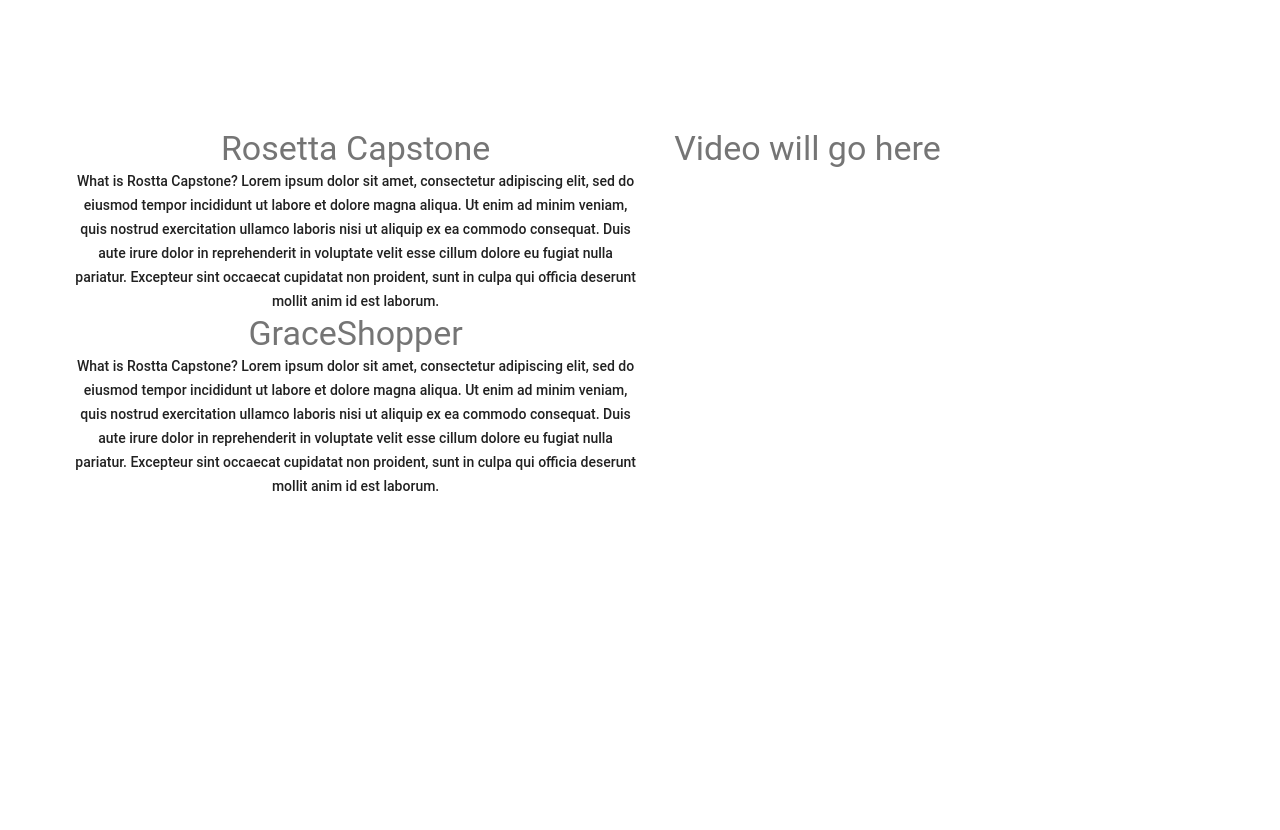
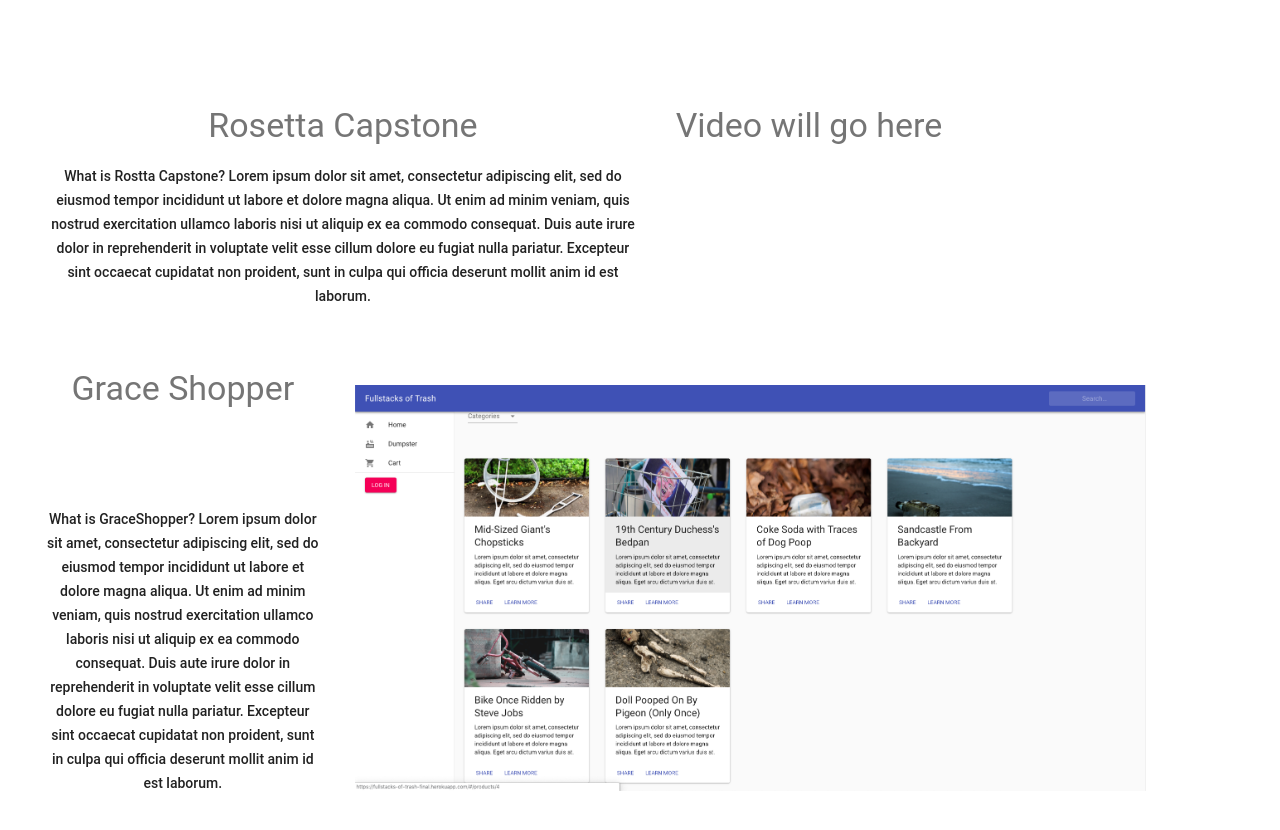
Before and after one commit to phaseharry/personal_website, a React app: page /projects in a window 1280 px wide. Before the commit the page ends 800 px from the top, so only its background shows below. Built offline with nearby package versions, Linux system fonts and the light colour scheme.

Commit message:
added graceshopper pic

```diff
--- a/client/components/Projects.js
+++ b/client/components/Projects.js
@@ -1,5 +1,4 @@
 import React from 'react'
-import { Typography } from '@material-ui/core'
 
 import RosettaCapstone from './Projects/RosettaCapstone'
 import GraceShopper from './Projects/GraceShopper'
--- a/client/components/Projects/GraceShopper.js
+++ b/client/components/Projects/GraceShopper.js
@@ -6,13 +6,13 @@
     return (
       <div className='individual'>
         <div className='projectText'>
-          <Typography align='center' variant='display1'>GraceShopper</Typography>
+          <Typography align='center' variant='display1'>Grace Shopper</Typography>
           <Typography align='center' variant='body2'>
-            What is Rostta Capstone? Lorem ipsum dolor sit amet, consectetur adipiscing elit, sed do eiusmod tempor incididunt ut labore et dolore magna aliqua. Ut enim ad minim veniam, quis nostrud exercitation ullamco laboris nisi ut aliquip ex ea commodo consequat. Duis aute irure dolor in reprehenderit in voluptate velit esse cillum dolore eu fugiat nulla pariatur. Excepteur sint occaecat cupidatat non proident, sunt in culpa qui officia deserunt mollit anim id est laborum.
+            What is GraceShopper? Lorem ipsum dolor sit amet, consectetur adipiscing elit, sed do eiusmod tempor incididunt ut labore et dolore magna aliqua. Ut enim ad minim veniam, quis nostrud exercitation ullamco laboris nisi ut aliquip ex ea commodo consequat. Duis aute irure dolor in reprehenderit in voluptate velit esse cillum dolore eu fugiat nulla pariatur. Excepteur sint occaecat cupidatat non proident, sunt in culpa qui officia deserunt mollit anim id est laborum.
           </Typography>
         </div>
         <div className='projectMedia'>
-
+          <img src='/public/graceshopper2.png' className='graceshopperImg'></img>
         </div>
       </div>
     )
--- a/client/components/Projects/RosettaCapstone.js
+++ b/client/components/Projects/RosettaCapstone.js
@@ -6,7 +6,7 @@
     return (
       <div className='individual'>
         <div className='projectText'>
-          <Typography align='center' variant='display1'>Rosetta Capstone</Typography>
+          <Typography align='center' variant='display1' className='projectHeading'>Rosetta Capstone</Typography>
           <Typography align='center' variant='body2'>
             What is Rostta Capstone? Lorem ipsum dolor sit amet, consectetur adipiscing elit, sed do eiusmod tempor incididunt ut labore et dolore magna aliqua. Ut enim ad minim veniam, quis nostrud exercitation ullamco laboris nisi ut aliquip ex ea commodo consequat. Duis aute irure dolor in reprehenderit in voluptate velit esse cillum dolore eu fugiat nulla pariatur. Excepteur sint occaecat cupidatat non proident, sunt in culpa qui officia deserunt mollit anim id est laborum.
           </Typography>
--- a/public/style.css
+++ b/public/style.css
@@ -15,7 +15,7 @@
 }
 
 #app {
-  padding: 5%;
+  padding: 3%;
 }
 
 #headshot {
@@ -51,6 +51,13 @@
   justify-content: center;
 }
 
+.graceshopperImg {
+  height: auto;
+  width: 90%;
+  padding-top: 2%;
+  align-self: end;
+}
+
 .header{
   padding-bottom: 2%;
 }
@@ -71,6 +78,12 @@
   align-self: center;
   display: flex;
   flex-direction: row;
+  /* justify-content: space-between; */
+  padding-bottom: 5%;
+}
+
+.projectHeading {
+  padding-bottom: 3%;
 }
 
 .projectMedia {
@@ -80,5 +93,7 @@
 .projectText {
   display: flex;
   flex-direction: column;
+  justify-content: space-between;
   width: 50%;
+  /* padding-top: 2%; */
 }
```
Also changed, not shown: public/graceshopper2.png (added).
